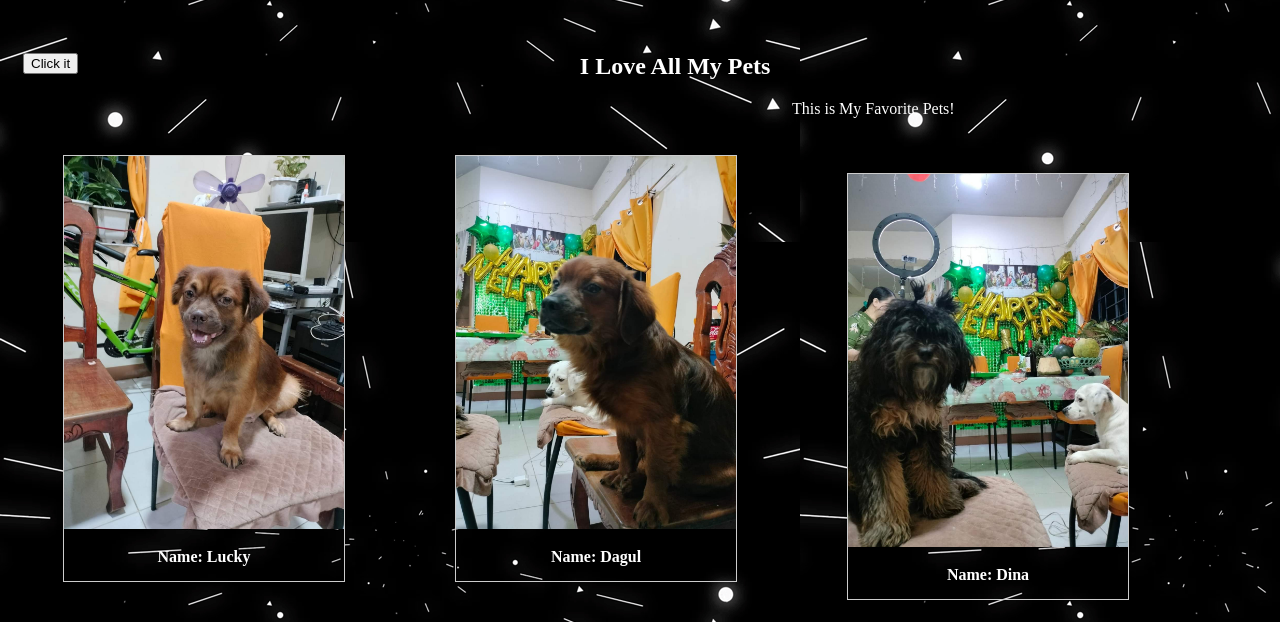
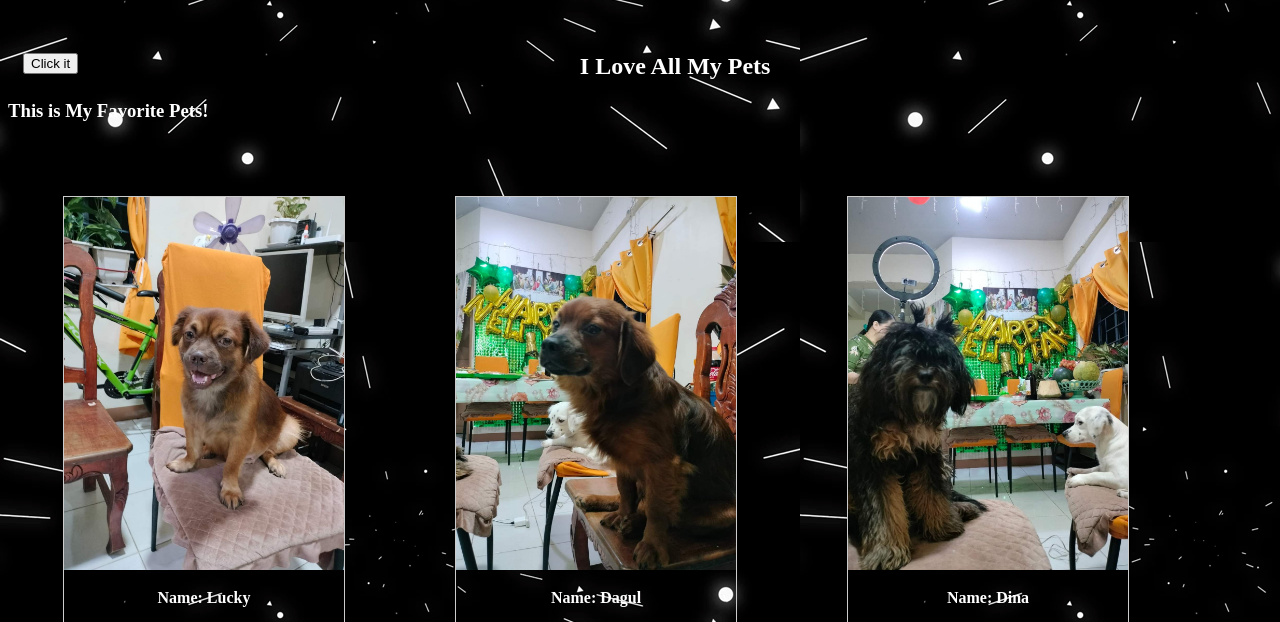
Before and after one commit to hsusana20/lab2, a PHP site: the page made by week 8/my pets.php in a window 1280 px wide. Shown: the part 358-980 px from the top of the page. Run offline with PHP 8.4, Linux system fonts and the light colour scheme; some web fonts are replaced.

Commit message:
W3 Schools PHP Lesson Functions

```diff
--- a/week 8/my pets.php
+++ b/week 8/my pets.php
@@ -51,7 +51,7 @@ div.desc {
  text-align: center;
  }
 
-#message {
+#h3 {
 	color: white;
 	text-align: center:
 	font-size: 15px;
@@ -77,10 +77,10 @@ document.getElementById("myBtn").addEventListener("click", function() {
 ?>
 </div>
 
-<div id="message">
+<div id="h3">
   <?php
   function myMessage() {
-	  echo "This is My Favorite Pets!";
+	  echo "<h3><b>This is My Favorite Pets!</b></h3>";
   }
   myMessage();
 ?>
```
